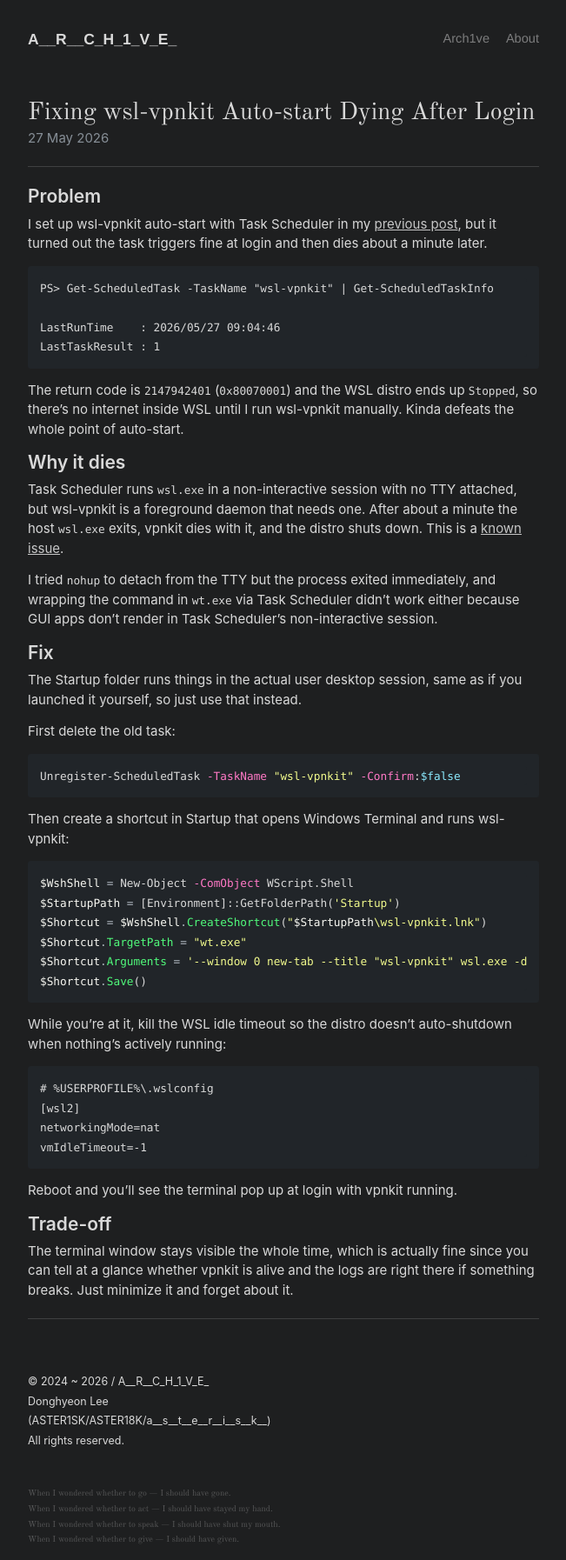
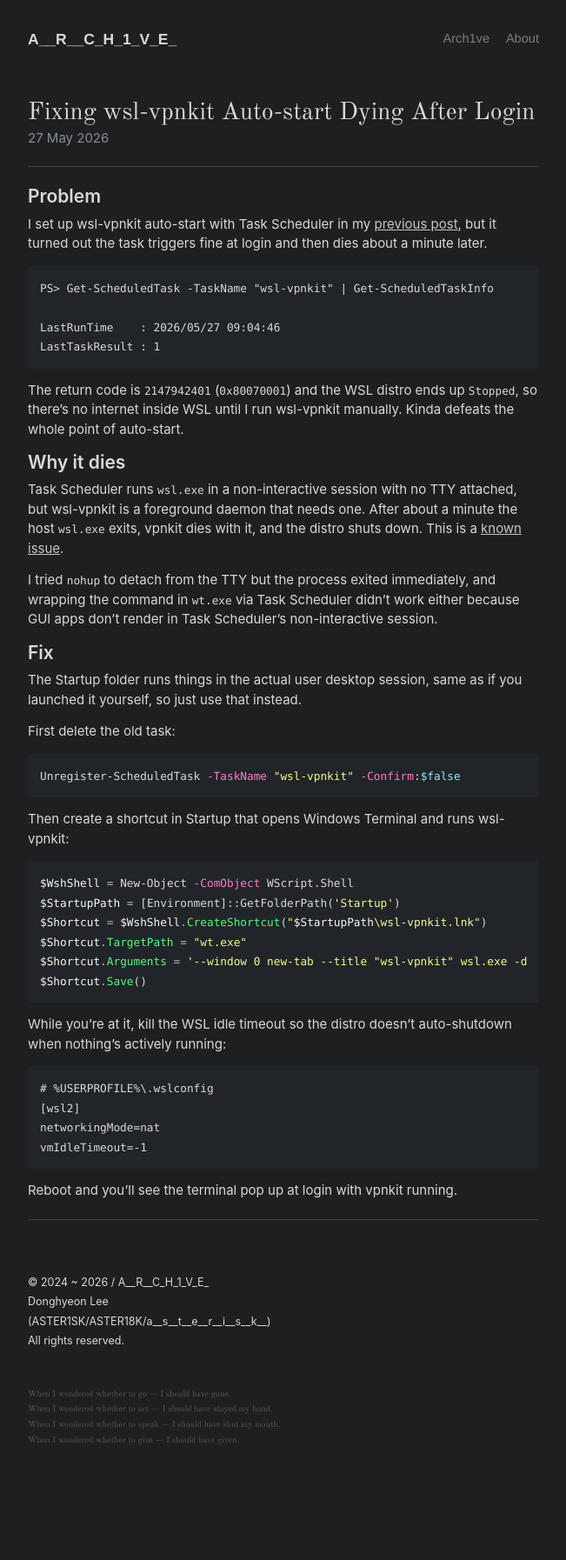
Before and after one commit to ASTER18K/aster18k.github.io, a Jekyll site: the page built from _posts/cs/2026-05-27-wsl2-vpnkit-autostart-fix.md, in a window 1280 px wide. Shown: the whole page at 87% size, without its empty margins (314-965 px from the left). Built offline with Jekyll 4.4.1, drawn with Linux system fonts in a browser that asks for light colours; comment, search, counter and statistics services are not loaded; after the commit the page ends 1679 px from its top, so only the background shows below that.

Commit message:
[FIX] 2026-05-27 Post Fix
Removed trade-off section discussing terminal visibility.

````diff
--- a/_posts/cs/2026-05-27-wsl2-vpnkit-autostart-fix.md
+++ b/_posts/cs/2026-05-27-wsl2-vpnkit-autostart-fix.md
@@ -56,7 +56,3 @@ vmIdleTimeout=-1
 ```
 
 Reboot and you'll see the terminal pop up at login with vpnkit running.
-
-## Trade-off
-
-The terminal window stays visible the whole time, which is actually fine since you can tell at a glance whether vpnkit is alive and the logs are right there if something breaks. Just minimize it and forget about it.
````
